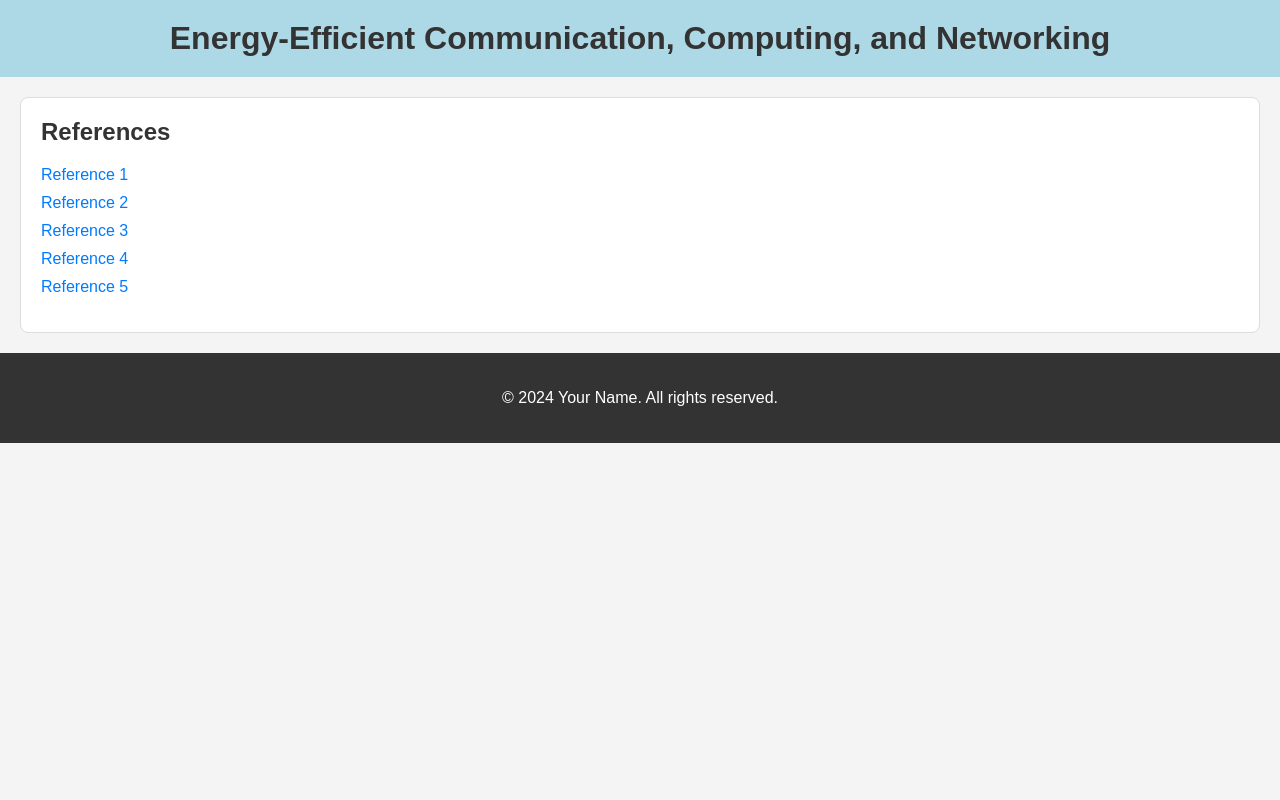
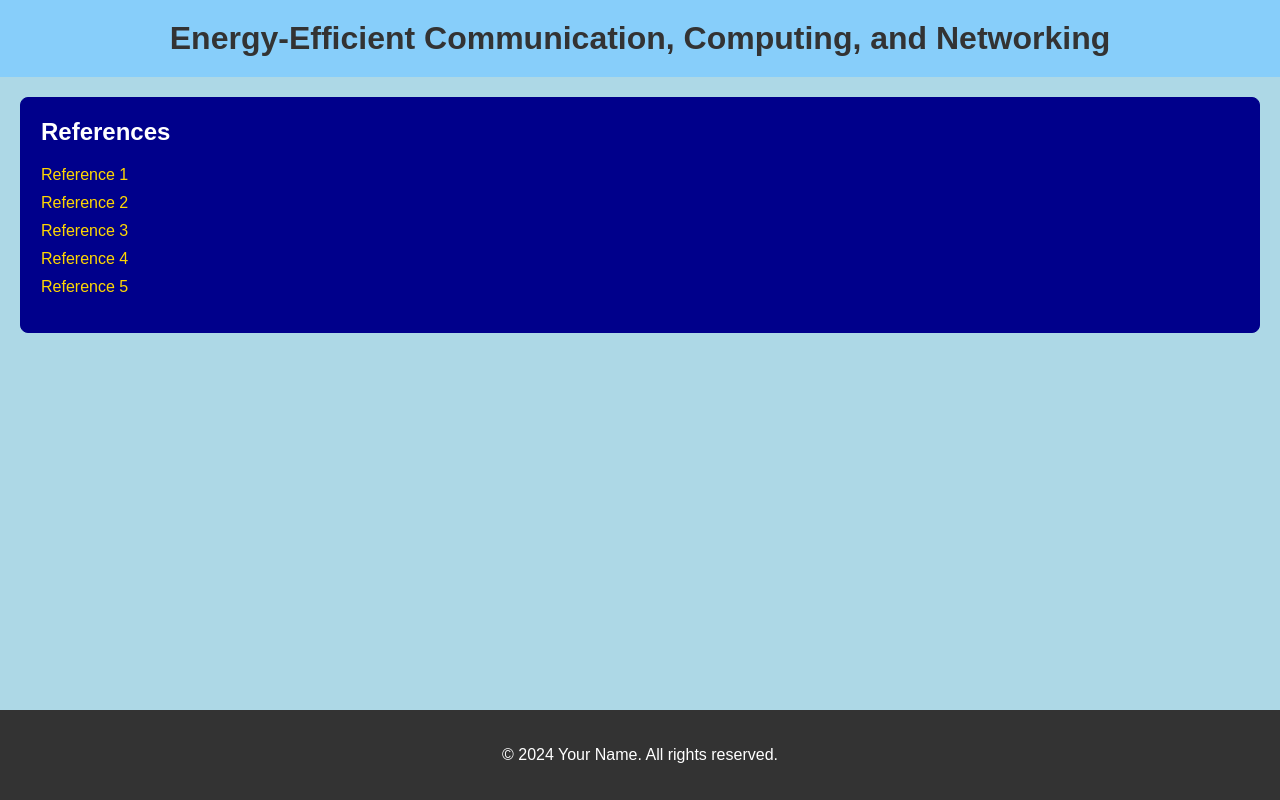
Before and after one commit to Muftee-Mysan/Telecom-poster, a plain HTML site: page index.html in a window 1280 px wide. Drawn offline with Linux system fonts and the light colour scheme.

Commit message:
Update style.css

```diff
--- a/style.css
+++ b/style.css
@@ -3,11 +3,14 @@ body {
     margin: 0;
     padding: 0;
     box-sizing: border-box;
-    background-color: #f4f4f4;
+    background-color: #ADD8E6; /* Light Blue Background */
+    display: flex;
+    flex-direction: column;
+    min-height: 100vh;
 }
 
 header {
-    background-color: #ADD8E6; /* Light Blue */
+    background-color: #87CEFA; /* Light Blue Header */
     padding: 20px;
     text-align: center;
 }
@@ -18,8 +21,9 @@ header h1 {
 }
 
 .references-box {
-    background-color: #fff;
-    border: 1px solid #ddd;
+    background-color: #00008B; /* Dark Blue Box */
+    color: #fff; /* White Text */
+    border: 1px solid #00008B;
     padding: 20px;
     margin: 20px;
     border-radius: 8px;
@@ -27,7 +31,6 @@ header h1 {
 
 .references-box h2 {
     margin-top: 0;
-    color: #333;
 }
 
 .references-box ul {
@@ -40,7 +43,7 @@ header h1 {
 }
 
 .references-box ul li a {
-    color: #007BFF;
+    color: #FFD700; /* Gold Links */
     text-decoration: none;
 }
 
@@ -53,5 +56,5 @@ footer {
     color: white;
     text-align: center;
     padding: 20px;
-    margin-top: 20px;
+    margin-top: auto; /* Pushes footer to bottom */
 }
```
